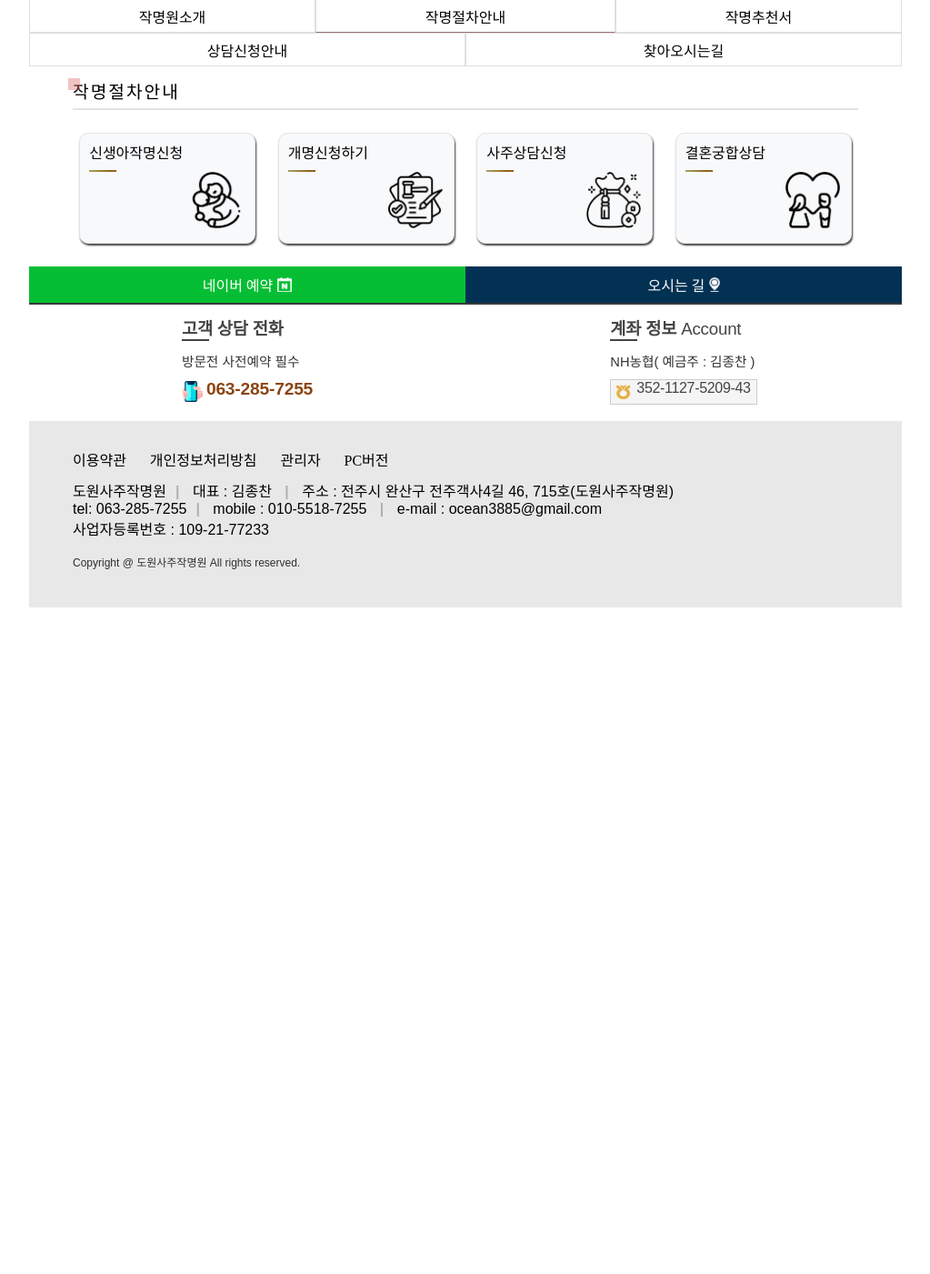
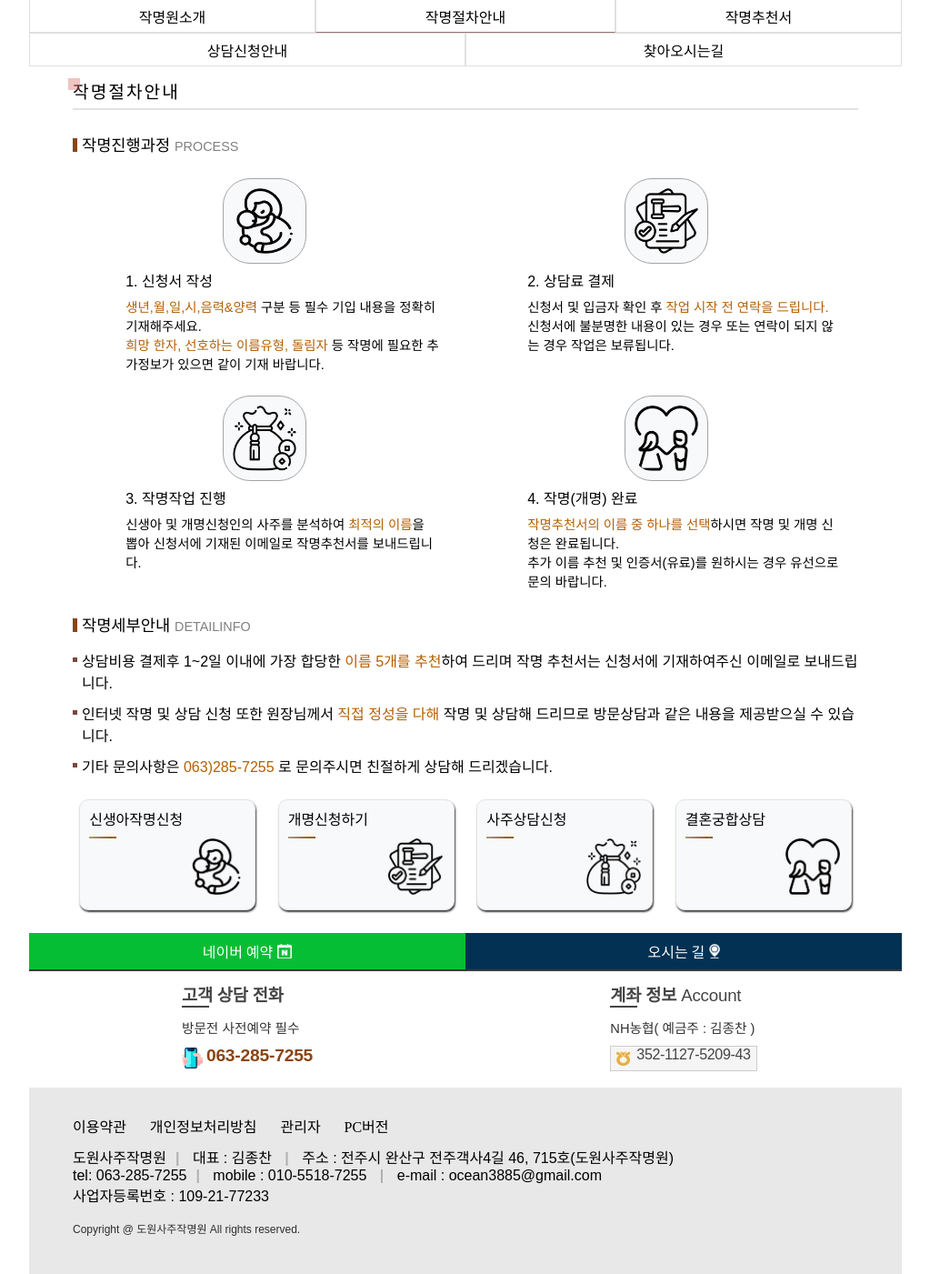
Before and after one commit to ocean3885/dowon, a Django app: template mobile/templates/mobile/m_about_jm.html in a window 1280 px wide. Shown: the part 427-1828 px from the top of the page at 91% size, without its empty margins (128-1151 px from the left). Before the commit the page ends 1095 px from the top, so only its background shows below. Run offline with Django 3.2, Linux system fonts and the light colour scheme; the template is opened without the code that fills it, so the values that code supplies are empty; some web fonts are replaced.

Commit message:
m-about-jm update

```diff
--- /dev/null
+++ b/mobile/templates/mobile/components/about_info.html
@@ -0,0 +1,93 @@
+{% load static %}
+
+<div class="submit-info-wrap">
+    <div class="t1">
+        작명진행과정 <span>PROCESS</span>
+    </div>
+    <div class="payment">
+        <div class="t2">
+            <div class="left">
+                <img aria-label="jakmyung info" src="{% static 'img/jm_logo.jpg' %}" >
+            </div>
+            <div class="right">
+                <div class="title1">
+                    1. 신청서 작성
+                </div>
+                <div class="explain">
+                    <span>생년,월,일,시,음력&양력</span> 구분 등 필수 기입 내용을 정확히 기재해주세요.<br>
+                    <span>희망 한자, 선호하는 이름유형, 돌림자</span> 등 작명에 필요한 추가정보가 있으면
+                    같이 기재 바랍니다.
+                </div>
+            </div>
+        </div>
+
+        <div class="t2">
+            <div class="left">
+                <img aria-label="jakmyung info" src="{% static 'img/gm_logo.jpg' %}" >
+            </div>
+            <div class="right">
+                <div class="title1">
+                    2. 상담료 결제
+                </div>
+                <div class="explain">
+                    신청서 및 입금자 확인 후 <span>작업 시작 전 연락을 드립니다.</span><br>
+                    신청서에 불분명한 내용이 있는 경우 또는 연락이 되지 않는 경우
+                    작업은 보류됩니다.
+                </div>
+            </div>
+        </div>
+    </div>
+    <div class="payment">
+        <div class="t2">
+            <div class="left">
+                <img aria-label="jakmyung info" src="{% static 'img/sj_logo.jpg' %}" >
+            </div>
+            <div class="right">
+                <div class="title1">
+                    3. 작명작업 진행
+                </div>
+                <div class="explain">
+                    신생아 및 개명신청인의 사주를 분석하여 <span>최적의 이름</span>을 뽑아 신청서에
+                    기재된 이메일로 작명추천서를 보내드립니다.
+                </div>
+            </div>
+        </div>
+
+        <div class="t2">
+            <div class="left">
+                <img aria-label="jakmyung info" src="{% static 'img/gh_logo.jpg' %}" >
+            </div>
+            <div class="right">
+                <div class="title1">
+                    4. 작명(개명) 완료
+                </div>
+                <div class="explain">
+                    <span>작명추천서의 이름 중 하나를 선택</span>하시면 작명 및 개명 신청은
+                    완료됩니다. <br> 추가 이름 추천 및 인증서(유료)를 원하시는 경우
+                    유선으로 문의 바랍니다.
+                </div>
+            </div>
+        </div>
+    </div>
+</div>
+<div class="blank-space"></div>
+<div class="info-content-wrap">
+    <div class="t1">
+        작명세부안내 <span>DETAILINFO</span>
+    </div>
+
+    <div class="explain">
+        <div>
+            상담비용 결제후 1~2일 이내에 가장 합당한 <span>이름 5개를 추천</span>하여 드리며 작명 추천서는 신청서에
+            기재하여주신 이메일로 보내드립니다.
+        </div>
+        <div>
+            인터넷 작명 및 상담 신청 또한 원장님께서 <span>직접 정성을 다해</span> 작명 및 상담해 드리므로 방문상담과
+            같은 내용을 제공받으실 수 있습니다.
+        </div>
+        <div>
+            기타 문의사항은 <span>063)285-7255</span> 로 문의주시면 친절하게 상담해 드리겠습니다.
+        </div>
+
+    </div>
+</div>
--- a/mobile/templates/mobile/m_about_jm.html
+++ b/mobile/templates/mobile/m_about_jm.html
@@ -33,6 +33,12 @@
 
     <div class="blank-space"></div>
 
+    <div class="submit-info">
+        {% include 'mobile/components/about_info.html' %}
+    </div>
+
+    <div class="blank-space"></div>
+
     <div class="ban-section">
         {% include 'mobile/components/ban_section.html' %}
     </div>
--- a/mobile/templates/mobile/m_find_submit.html
+++ b/mobile/templates/mobile/m_find_submit.html
@@ -26,6 +26,10 @@
         </form>
     </div>
 
+    <div class="account-info">
+        {% include 'mobile/components/account_info.html' %}
+    </div>
+
 </div>
 
 {% endblock content %}
--- a/mobile/templates/mobile/m_submit_gm.html
+++ b/mobile/templates/mobile/m_submit_gm.html
@@ -47,6 +47,10 @@
             </div>
         </form>
     </div>
+
+    <div class="account-info">
+        {% include 'mobile/components/account_info.html' %}
+    </div>
 </div>
 
 {% endblock content %}
--- a/mobile/templates/mobile/m_submit_jm.html
+++ b/mobile/templates/mobile/m_submit_jm.html
@@ -47,6 +47,10 @@
             </div>
         </form>
     </div>
+
+    <div class="account-info">
+        {% include 'mobile/components/account_info.html' %}
+    </div>
 </div>
 
 {% endblock content %}
--- a/mobile/templates/mobile/m_submit_sj.html
+++ b/mobile/templates/mobile/m_submit_sj.html
@@ -65,6 +65,10 @@
             </div>
         </form>
     </div>
+
+    <div class="account-info">
+        {% include 'mobile/components/account_info.html' %}
+    </div>
 </div>
 
 <script>
--- a/static/styles/mobile/style.css
+++ b/static/styles/mobile/style.css
@@ -70,7 +70,7 @@ body {
     margin: 0 auto;
 }
 
-/* ----------  신청안내 컴포넌트 시작 ---------- */
+/* ----------  신청안내 및 작명절차 컴포넌트 시작 ---------- */
 
 .submit-info {
     width:100%;
@@ -94,14 +94,14 @@ body {
 .submit-info .t1::before {
     content: "";
     position: absolute;
-    top: 7px;
+    top: 6px;
     left: 0px;
     width: 5px;
     height: 15px;
     background: #8b4513;
 }
 
-.submit-info span {
+.submit-info .t1 span {
     color:gray;
     font-size:0.9rem;
 }
@@ -148,6 +148,10 @@ body {
     background-size: 5px 5px;
 }
 
+.submit-info .payment .right .title1{
+    margin-bottom: 6px;
+}
+
 .submit-info .payment .right .explain{
     font-size:0.9rem;
 }
@@ -159,7 +163,6 @@ body {
 .info-content-wrap .explain {
     display:flex;
     flex-direction:column;
-    /* align-items:center; */
     gap:10px;
     margin-top:15px;
 }
@@ -174,6 +177,10 @@ body {
 .info-content-wrap .explain span{
     color:#B45F04;
     font-size: 1rem;
+}
+
+.payment .right .explain span {
+    color:#B45F04;
 }
 
 @media (min-width:500px){
@@ -182,10 +189,9 @@ body {
     .payment .t2 .left {height:100px;}
     .payment .t2 .right {width:100%;padding-left:20px;}
     .payment {justify-content:space-around;}
-    .submit-info .payment .right .button {}
-}
-
-/* ----------  신청안내 컴포넌트 끝 ---------- */
+}
+
+/* ----------  신청안내 및 작명절차 컴포넌트 끝 ---------- */
 
 
 /* ----------  찾아오는길 컴포넌트 시작 ---------- */
```
Also changed, not shown: base/views.py (+18 -6 lines), mobile/views.py (+25 -0 lines).
